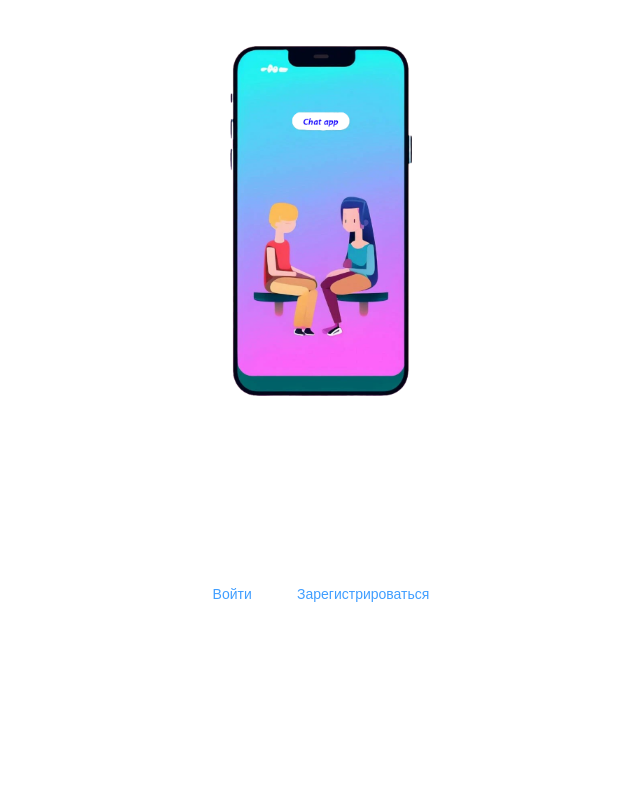
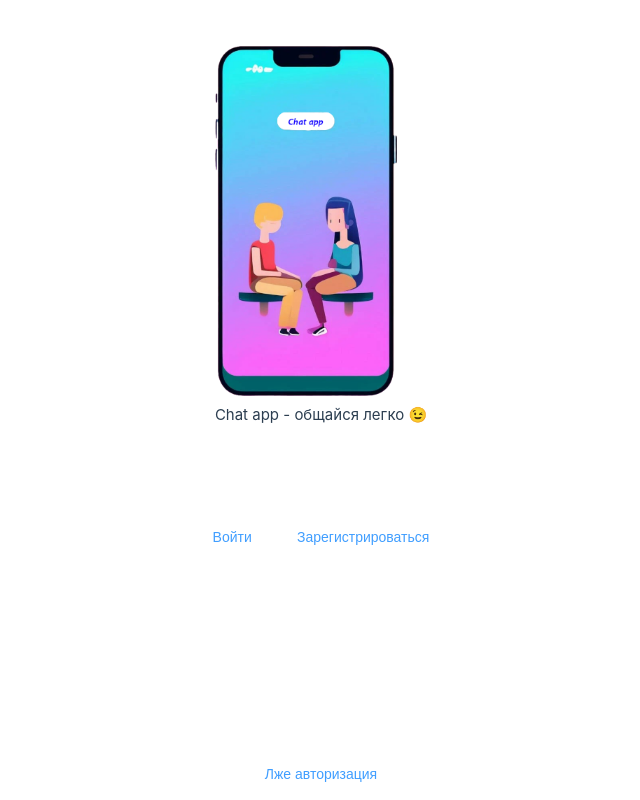
Before and after one commit to VitaliyKozhushko/chat_app, a Vue app in the folder frontend/: page / in a window 1280 px wide. Shown: the whole page, without its empty margins (319-959 px from the left). Built offline with nearby package versions, Linux system fonts and the light colour scheme.

Commit message:
create empty personal account

```diff
--- a/frontend/src/assets/scss/auth.scss
+++ b/frontend/src/assets/scss/auth.scss
@@ -9,7 +9,7 @@
 
   .logo-block {
     margin-top: 30px;
-    margin-bottom: auto;
+    margin-bottom: 100px;
     .logo {
       width: 182px;
       height: 350px;
--- a/frontend/src/views/Auth.vue
+++ b/frontend/src/views/Auth.vue
@@ -2,6 +2,7 @@
   <div class="auth-page">
     <div class="logo-block">
       <img class="logo" :src="logo" alt="logo">
+      <p>Chat app - общайся легко &#128521;</p>
     </div>
     <div v-if="!isLoginDisplay && !isRegisterDisplay" class="sign-btns">
       <el-button type="primary" link @click="isLoginDisplay = !isLoginDisplay">Войти</el-button>
@@ -9,11 +10,12 @@
     </div>
     <Login v-if="isLoginDisplay" @toggleAuth="changeSign"/>
     <Registration v-if="isRegisterDisplay" @toggleAuth="changeSign"/>
+    <el-button type="primary" link @click="fantomEnter">Лже авторизация</el-button>
   </div>
 </template>
 
 <script setup>
-import { ref } from 'vue'
+import {defineEmits, ref} from 'vue'
 import logo from '@/assets/logo/logo.png'
 import '@/assets/scss/auth.scss'
 import Login from '@/components/Login.vue'
@@ -23,6 +25,12 @@ import Registration from '@/components/Registration.vue'
 const isLoginDisplay = ref(false)
 const isRegisterDisplay = ref(false)
 
+const emit = defineEmits(['toggleEnter'])
+
+const fantomEnter = () => {
+  emit('toggleEnter')
+}
+
 const changeSign = (data) => {
   isLoginDisplay.value = data.isLoginDisplay
   isRegisterDisplay.value = data.isRegisterDisplay
--- a/frontend/src/views/Main.vue
+++ b/frontend/src/views/Main.vue
@@ -1,13 +1,15 @@
-<script setup>
-import Auth from '@/views/Auth.vue'
-</script>
-
 <template>
   <main>
-    <Auth/>
+    <Auth v-if="!isEnter" @toggleEnter="isEnter = !isEnter"/>
+    <PersonalAccount v-if="isEnter"/>
   </main>
 </template>
 
-<style scoped>
+<script setup>
+import Auth from '@/views/Auth.vue'
+import PersonalAccount from "@/views/PersonalAccount.vue"
+import {ref} from 'vue'
 
-</style>
+const isEnter = ref(false)
+
+</script>
--- /dev/null
+++ b/frontend/src/views/PersonalAccount.vue
@@ -0,0 +1,9 @@
+<template>
+  <div>
+    Personal account
+  </div>
+</template>
+
+<script setup>
+
+</script>
```
Lines whose indentation alone changed are shown as unchanged.
